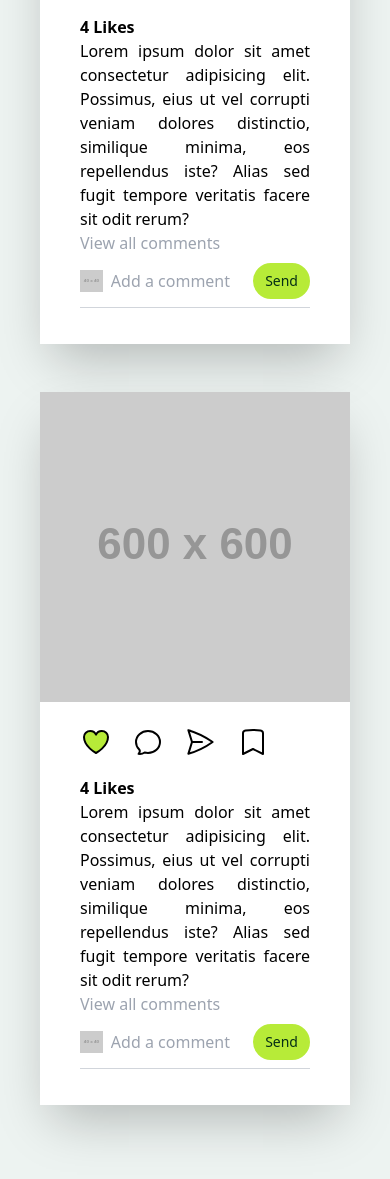
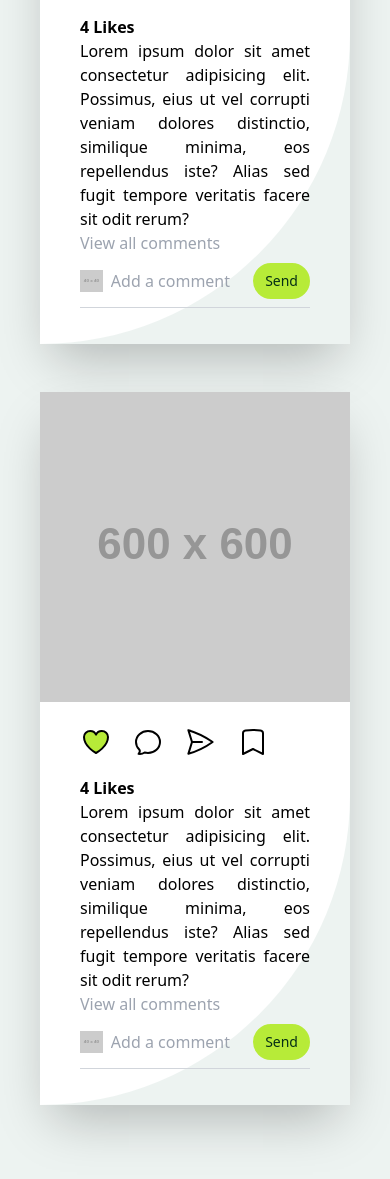
Before and after one commit to rstubryan/lawaklu-tw, a plain HTML site: page index.html in a window 390 px wide. Shown: the part 541-1720 px from the top of the page. Drawn offline with nearby package versions, Linux system fonts and the light colour scheme; placeholder pictures from the web are drawn by us.

Commit message:
Refactor rounded corner styling in index.html

```diff
--- a/index.html
+++ b/index.html
@@ -153,7 +153,7 @@
             <div class="w-full">
               <img src="https://placehold.co/600x600" alt="" />
             </div>
-            <div class="bg-white md:rounded-br-full px-10 py-6 w-full">
+            <div class="bg-white rounded-br-full px-10 py-6 w-full">
               <button class="md:px-5 pr-2">
                 <svg
                   xmlns="http://www.w3.org/2000/svg"
@@ -257,7 +257,7 @@
             <div class="w-full">
               <img src="https://placehold.co/600x600" alt="" />
             </div>
-            <div class="bg-white md:rounded-br-full px-10 py-6 w-full">
+            <div class="bg-white rounded-br-full px-10 py-6 w-full">
               <button class="md:px-5 pr-2">
                 <svg
                   xmlns="http://www.w3.org/2000/svg"
```
